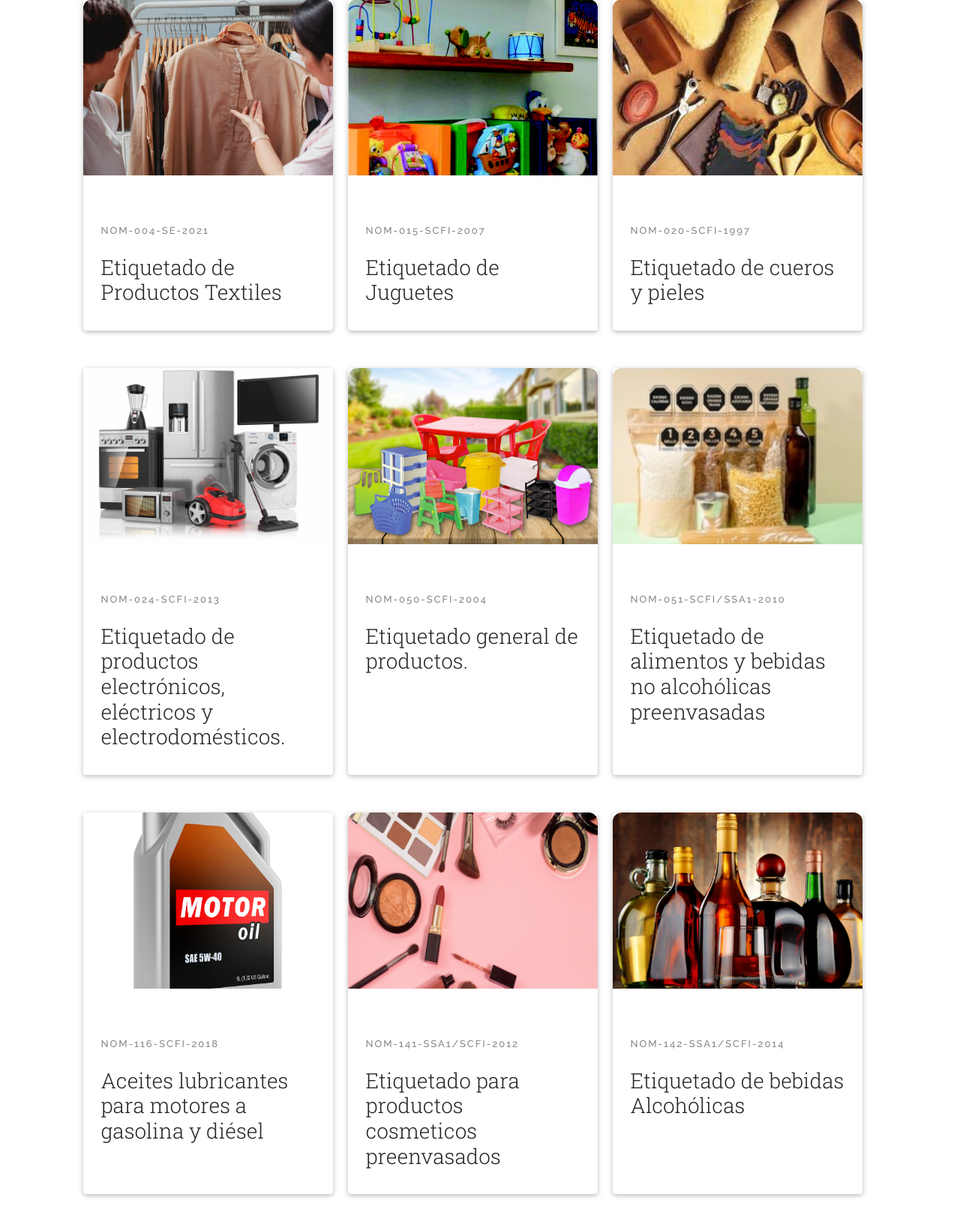
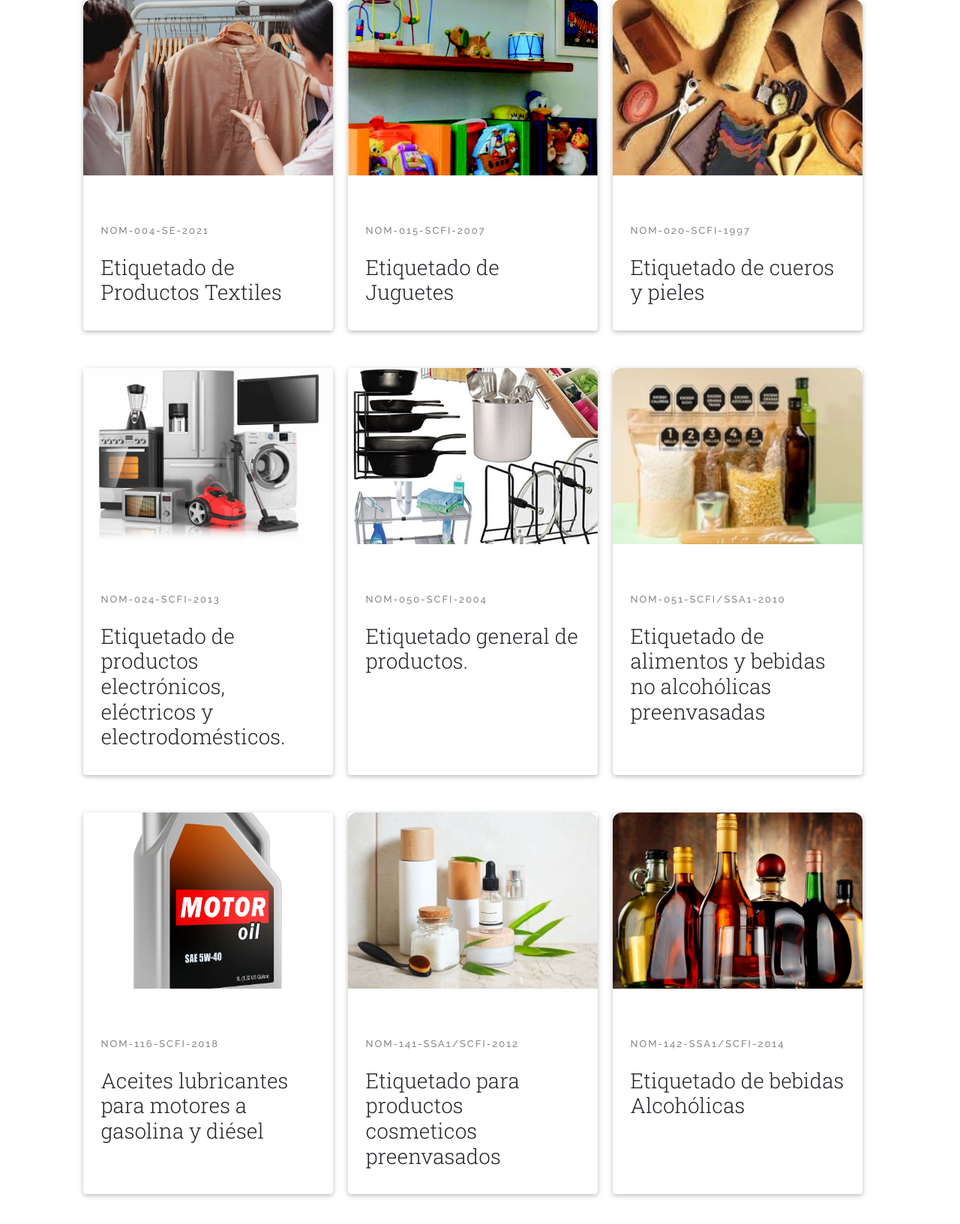
Before and after one commit to Jairjim/uvkabale, a PHP site: page / in a window 1280 px wide. Shown: the part 2112-3745 px from the top of the page at 75% size. Run offline with PHP 8.4, Linux system fonts and the light colour scheme; data that the repository does not hold is empty; some libraries are stand-ins or nearby versions.

Commit message:
Cambios de tarjetas

```diff
--- a/indexCSS.css
+++ b/indexCSS.css
@@ -409,7 +409,7 @@ Social Media
 
 .card--8 .card__img,
 .card--8 .card__img--hover {
-    background-image: url('NOM141.png');
+    background-image: url('NOM141.jpg');
 }
 
 .card--9 .card__img,
--- a/servicesCSS.css
+++ b/servicesCSS.css
@@ -370,7 +370,7 @@ div.servicios-inspeccion .container div.txto {
 
 .card--8 .card__img,
 .card--8 .card__img--hover {
-    background-image: url('NOM141.png');
+    background-image: url('NOM141.jpg');
 }
 
 .card--9 .card__img,
```
Also changed, not shown: NOM050.png, NOM141.jpg (added), NOM141.png (deleted).
